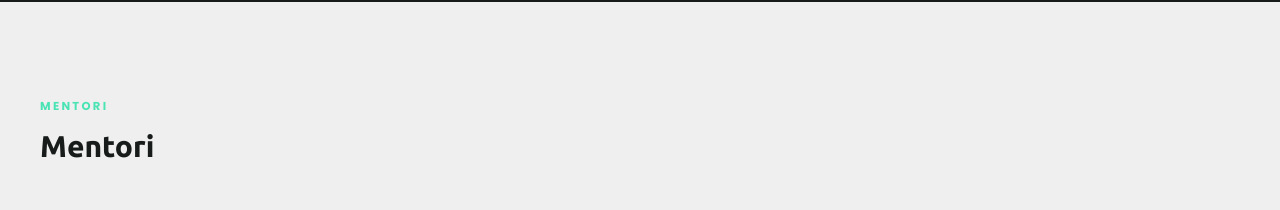
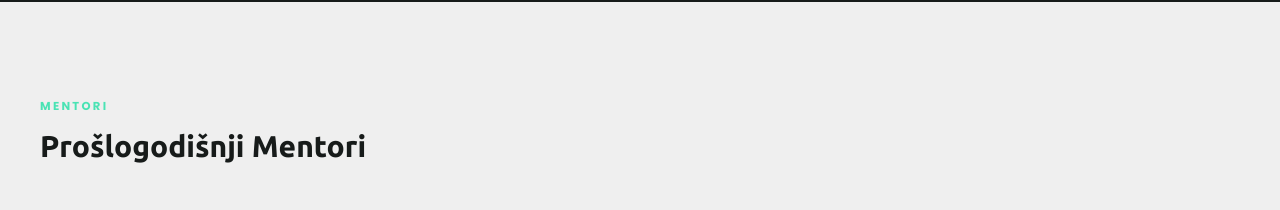
Before and after one commit to Imafikus/web3kamp, a React (Vite) app: page / in a window 1280 px wide. Shown: the part 6000-6210 px from the top of the page. Built offline with nearby package versions, Linux system fonts and the light colour scheme.

Commit message:
Update link

```diff
--- a/src/components/Mentors.jsx
+++ b/src/components/Mentors.jsx
@@ -20,7 +20,7 @@ export default function Mentors() {
         <span className="block text-accent text-[0.72rem] font-bold tracking-[0.2em] uppercase mb-3">
           Mentori
         </span>
-        <h2 className="font-heading text-3xl mb-12">Mentori</h2>
+        <h2 className="font-heading text-3xl mb-12">Prošlogodišnji Mentori</h2>
 
         <div className="grid grid-cols-2 sm:grid-cols-3 lg:grid-cols-4 gap-8">
           {mentors.map(m => (
--- a/src/components/Sponsors.jsx
+++ b/src/components/Sponsors.jsx
@@ -1,7 +1,7 @@
 const sponsors = [
   // { name: 'Ethereum Foundation', url: 'https://ethereum.foundation', logo: '/images/sponsors/sponsor-ethereum.png' },
   { name: 'Tenderly',            url: 'https://tenderly.co',          logo: '/images/sponsors/sponsor-tenderly.png' },
-  { name: 'Superteam',           url: 'https://superteam.fun',        logo: '/images/sponsors/sponsor-superteam.png' },
+  { name: 'Superteam',           url: 'https://stblkn.notion.site/',        logo: '/images/sponsors/sponsor-superteam.png' },
   { name: 'Decenter',            url: 'https://decenter.org',         logo: '/images/sponsors/sponsor-decenter.png', logoClass: 'w-[185px] h-[70px]' },
   { name: '0xcurvy',             url: 'https://0xcurvy.io',           logo: '/images/sponsors/sponsor-curvy.png' },
   // { name: 'Gno.land',            url: 'https://gno.land',             logo: '/images/sponsors/sponsor-gnoland.png' },
```
